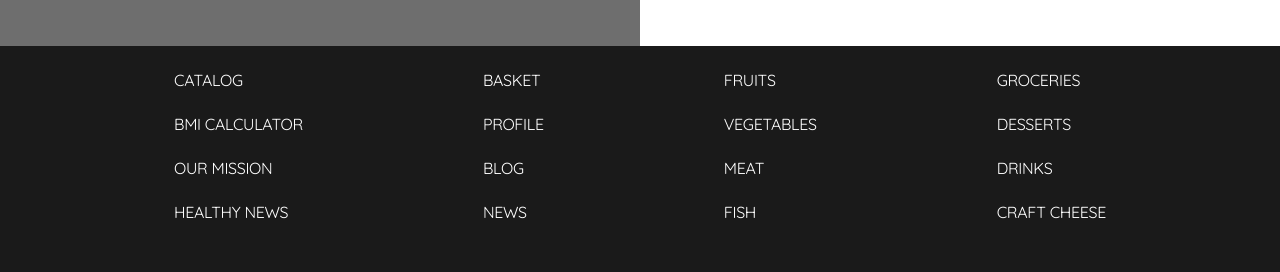
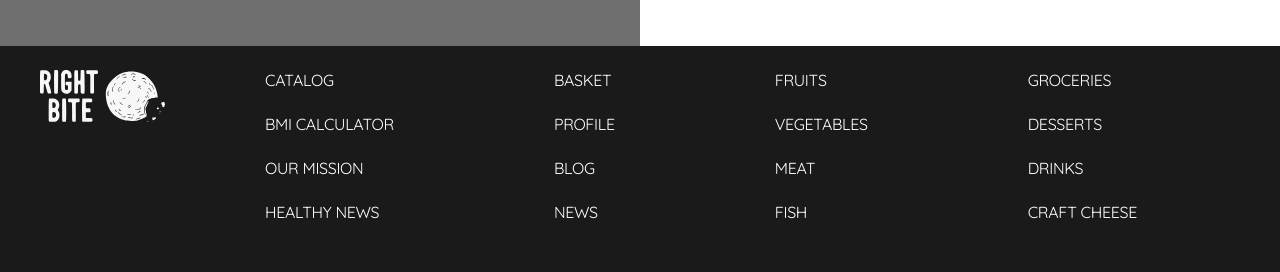
Before and after one commit to t3vel/online-store-frontend, a React (Vite) app: page /online-store-frontend/login in a window 1280 px wide. Shown: the part 754-1026 px from the top of the page. Built offline with nearby package versions, Linux system fonts and the light colour scheme.

Commit message:
update footer logo

```diff
--- a/src/components/Footer/Footer.jsx
+++ b/src/components/Footer/Footer.jsx
@@ -1,5 +1,6 @@
 import styles from './Footer.module.css';
 
+import logo from '../../assets/images/logo.svg';
 import instagramIcon from '../../assets/social-icons/instagram.png';
 import facebookIcon from '../../assets/social-icons/facebook.png';
 import twitterIcon from '../../assets/social-icons/twitter.png';
@@ -13,6 +14,11 @@ export default function Footer() {
       <div className={styles.fullWidthLine}></div>
       <div className={styles.container}>
         <nav className={styles.navColumns}>
+          <div className={styles.logoContainer}>
+            <a href="#">
+              <img src={logo} alt="Logotype RightBite" />
+            </a>
+          </div>
           <div className={styles.navColumn}>
             <ul className={styles.navList}>
               <li>
--- a/src/components/Footer/Footer.module.css
+++ b/src/components/Footer/Footer.module.css
@@ -12,10 +12,15 @@
 
 .navColumns {
   display: flex;
-  justify-content: center;
-  gap: 180px;
+  justify-content: start;
+  gap: 160px;
   margin-bottom: 38px;
   text-transform: uppercase;
+}
+
+.logoContainer {
+  margin-right: -60px;
+  padding-left: 40px;
 }
 
 .navList li {
```
Also changed, not shown: src/assets/images/logo.svg (added).
